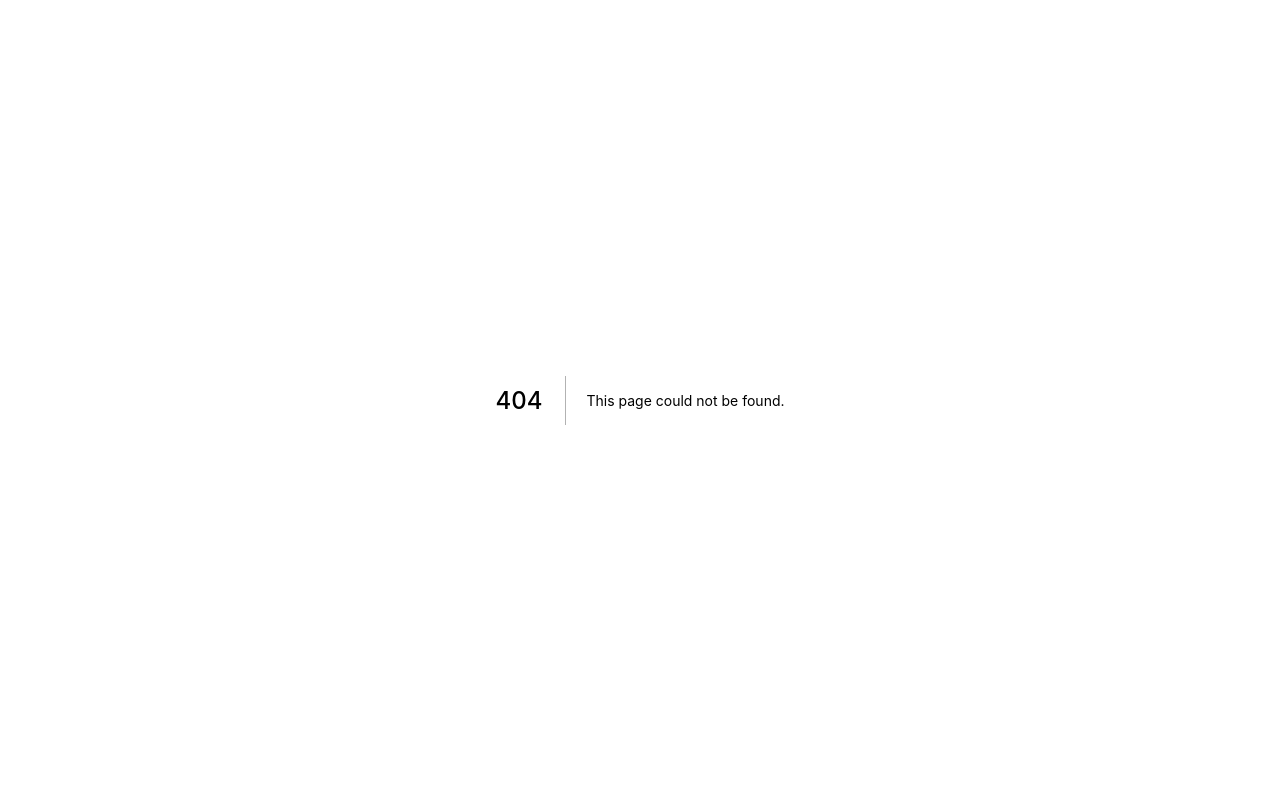
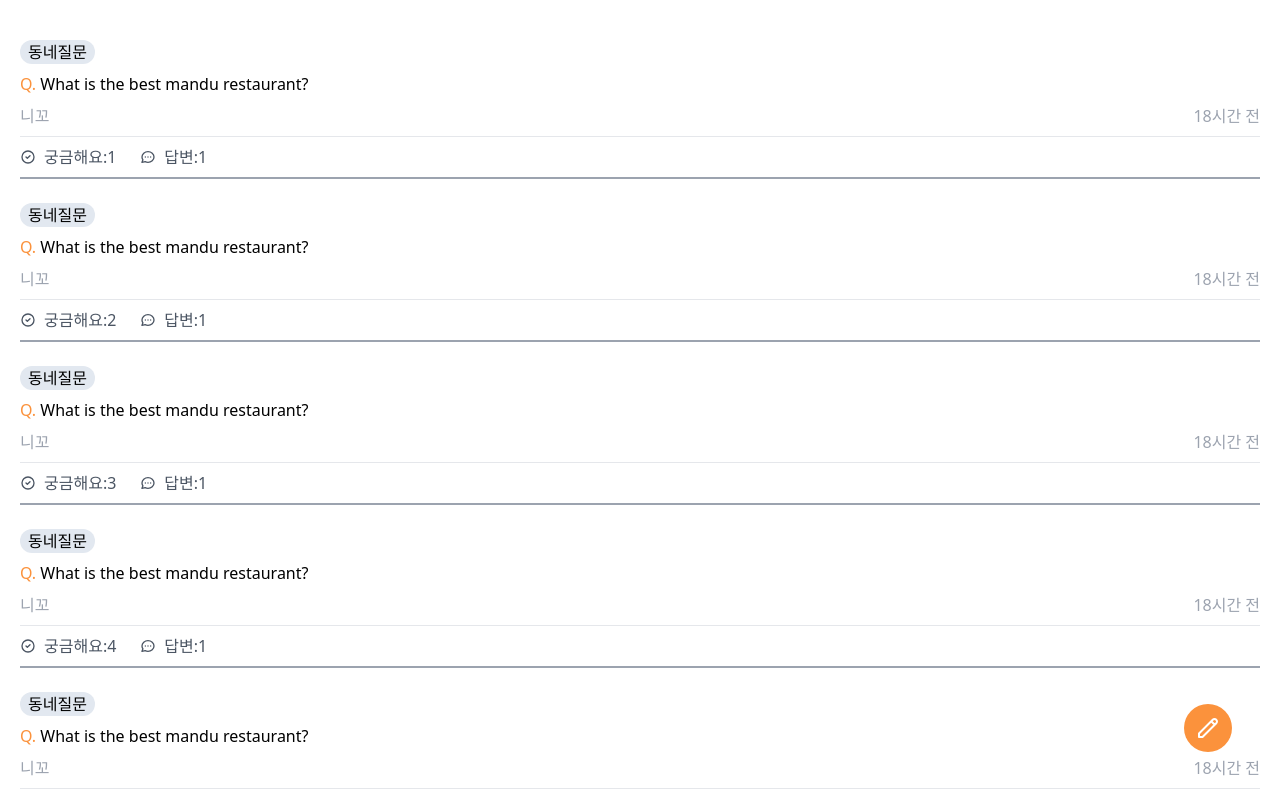
Before and after one commit to MinKi1506/Carrot-Market, a Next.js app in the folder minki-carrot-market/: page /community in a window 1280 px wide. Before the commit this address had no page. Shown: the top 799 px of the page. Built offline with nearby package versions, Linux system fonts and the light colour scheme.

Commit message:
<Community Home> UI
유저 커뮤니티 메인 화면 레이아웃 구현

```diff
--- /dev/null
+++ b/minki-carrot-market/pages/community/index.tsx
@@ -0,0 +1,77 @@
+import type { NextPage } from "next";
+import { arrayBuffer } from "stream/consumers";
+
+const Community: NextPage = () => {
+  return (
+    <div className="px-5 py-10">
+      {[1, 2, 3, 4, 5, 6, 7].map((i) => (
+        <div key={i} className="flex flex-col items-start gap-2 cursor-pointer">
+          <span className="bg-slate-200 px-2 rounded-full">동네질문</span>
+          <span>
+            <span className="text-orange-400">Q.</span> What is the best mandu
+            restaurant?
+          </span>
+          <div className="flex justify-between w-full text-gray-400">
+            <span>니꼬</span>
+            <span>18시간 전</span>
+          </div>
+          <div className="flex gap-6 border-t-[1px] border-b-[2px] w-full py-2 mb-6 text-gray-600 border-b-gray-400">
+            <span className="flex items-center gap-2">
+              <svg
+                className="w-4 h-4"
+                fill="none"
+                stroke="currentColor"
+                viewBox="0 0 24 24"
+                xmlns="http://www.w3.org/2000/svg"
+              >
+                <path
+                  strokeLinecap="round"
+                  strokeLinejoin="round"
+                  strokeWidth="2"
+                  d="M9 12l2 2 4-4m6 2a9 9 0 11-18 0 9 9 0 0118 0z"
+                ></path>
+              </svg>
+              <span>궁금해요:{i}</span>
+            </span>
+            <span className="flex items-center gap-2">
+              <svg
+                className="w-4 h-4"
+                fill="none"
+                stroke="currentColor"
+                viewBox="0 0 24 24"
+                xmlns="http://www.w3.org/2000/svg"
+              >
+                <path
+                  strokeLinecap="round"
+                  strokeLinejoin="round"
+                  strokeWidth="2"
+                  d="M8 12h.01M12 12h.01M16 12h.01M21 12c0 4.418-4.03 8-9 8a9.863 9.863 0 01-4.255-.949L3 20l1.395-3.72C3.512 15.042 3 13.574 3 12c0-4.418 4.03-8 9-8s9 3.582 9 8z"
+                ></path>
+              </svg>
+              <span>답변:{1}</span>
+            </span>
+          </div>
+        </div>
+      ))}
+
+      <button className="fixed bottom-12 right-12 rounded-full p-3 bg-orange-400 hover:bg-orange-500 transition-colors text-white">
+        <svg
+          className="w-6 h-6"
+          fill="none"
+          stroke="currentColor"
+          viewBox="0 0 24 24"
+          xmlns="http://www.w3.org/2000/svg"
+        >
+          <path
+            strokeLinecap="round"
+            strokeLinejoin="round"
+            strokeWidth="2"
+            d="M15.232 5.232l3.536 3.536m-2.036-5.036a2.5 2.5 0 113.536 3.536L6.5 21.036H3v-3.572L16.732 3.732z"
+          ></path>
+        </svg>
+      </button>
+    </div>
+  );
+};
+
+export default Community;
```
